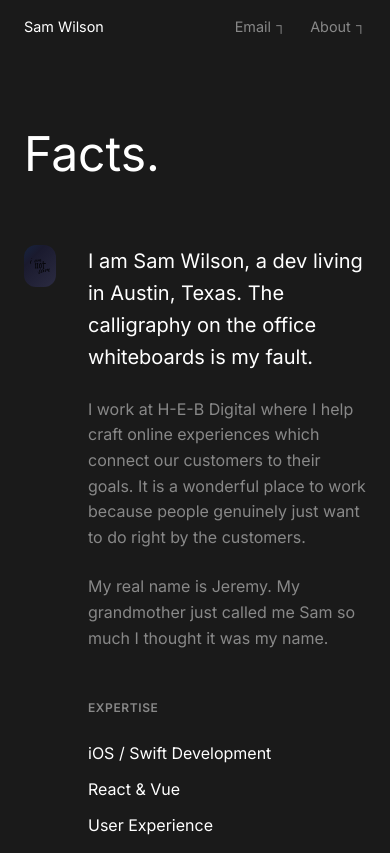
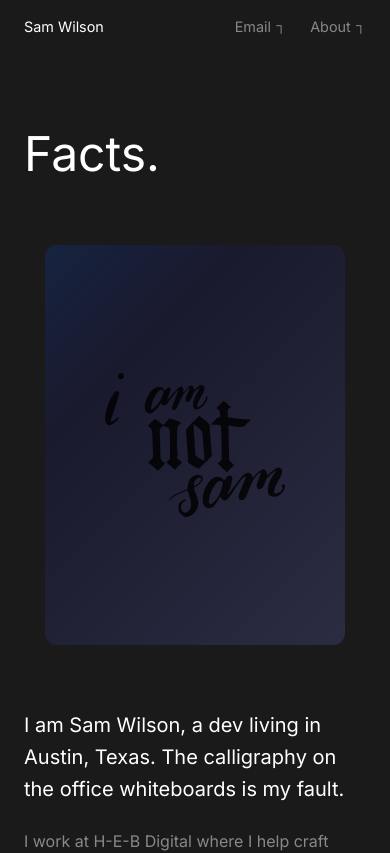
Before and after one commit to storypixel/storypixel.github.io, a React (Vite) app: page /about in a window 390 px wide. Shown: the top 853 px of the page. Built offline with nearby package versions, Linux system fonts and the light colour scheme; no server answers.

Commit message:
Fix mobile responsive layout for About sections

```diff
--- a/src/components/About.jsx
+++ b/src/components/About.jsx
@@ -10,12 +10,8 @@ const About = () => {
     ];
 
     return (
-        <section style={{
+        <section className="about-section" style={{
             padding: '10vh var(--spacing-container)',
-            display: 'grid',
-            gridTemplateColumns: '1fr 1fr',
-            gap: '4rem',
-            alignItems: 'center',
             borderTop: '1px solid #222',
             marginTop: '4rem'
         }}>
--- a/src/components/AboutPage.jsx
+++ b/src/components/AboutPage.jsx
@@ -47,15 +47,14 @@ const AboutPage = () => {
                 </div>
 
                 {/* Main content grid */}
-                <div className="page-grid" style={{ marginBottom: '6rem' }}>
+                <div className="about-page-grid" style={{ marginBottom: '6rem' }}>
                     {/* Image in columns 1-2 */}
                     <motion.div
-                        className="cycling-gradient"
+                        className="cycling-gradient about-page-image"
                         initial={{ opacity: 0 }}
                         animate={{ opacity: 1 }}
                         transition={{ delay: 0.2, duration: 0.8 }}
                         style={{
-                            gridColumn: '1 / 3',
                             aspectRatio: '3/4',
                             borderRadius: '12px',
                             overflow: 'hidden',
@@ -72,7 +71,7 @@ const AboutPage = () => {
                     </motion.div>
 
                     {/* Bio content in columns 3-4 */}
-                    <div style={{ gridColumn: '3 / 5', display: 'flex', flexDirection: 'column', gap: '3rem' }}>
+                    <div className="about-page-content" style={{ display: 'flex', flexDirection: 'column', gap: '3rem' }}>
                         <motion.div
                             initial={{ opacity: 0, y: 20 }}
                             animate={{ opacity: 1, y: 0 }}
--- a/src/index.css
+++ b/src/index.css
@@ -121,6 +121,60 @@ html.lenis {
   scroll-behavior: auto;
 }
 
+/* About section grid */
+.about-section {
+  display: grid;
+  grid-template-columns: 1fr 1fr;
+  gap: 4rem;
+  align-items: center;
+}
+
+@media (max-width: 768px) {
+  .about-section {
+    grid-template-columns: 1fr;
+    gap: 2rem;
+  }
+
+  .about-section > *:last-child {
+    order: -1;
+    max-width: 280px;
+    margin: 0 auto;
+  }
+}
+
+/* About page layout */
+.about-page-grid {
+  display: grid;
+  grid-template-columns: var(--grid-columns);
+  gap: var(--grid-gap);
+  padding-left: var(--spacing-container);
+  padding-right: var(--spacing-container);
+}
+
+.about-page-image {
+  grid-column: 1 / 3;
+}
+
+.about-page-content {
+  grid-column: 3 / 5;
+}
+
+@media (max-width: 768px) {
+  .about-page-grid {
+    grid-template-columns: 1fr;
+  }
+
+  .about-page-image {
+    grid-column: 1;
+    max-width: 300px;
+    margin: 0 auto 2rem;
+  }
+
+  .about-page-content {
+    grid-column: 1;
+  }
+}
+
 /* Cycling gradient animation */
 @keyframes gradientCycle {
   0% {
```
